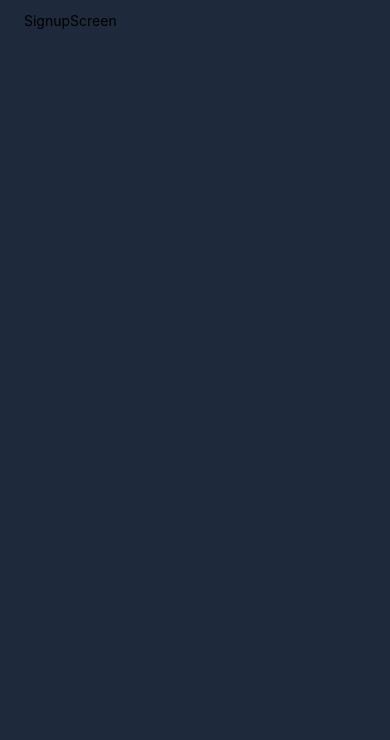
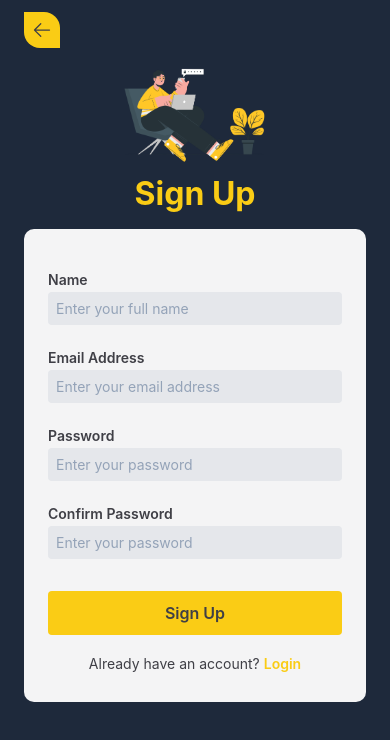
Before and after one commit to hngx-org/advice-ai-app, a React Native app: screen /Signup in a window 390 px wide. Shown: the top 740 px of the page. Built offline with nearby package versions, Linux system fonts and the light colour scheme.

Commit message:
SignupScreen Added

```diff
--- a/screens/LoginScreen.tsx
+++ b/screens/LoginScreen.tsx
@@ -38,7 +38,7 @@ const LoginScreen = ({ navigation }: Props) => {
 
       <Text
         style={{
-          fontSize: 36,
+          fontSize: 32,
           color: theme.secColor,
           textAlign: "center",
           fontWeight: "700",
--- a/screens/SignupScreen.tsx
+++ b/screens/SignupScreen.tsx
@@ -1,15 +1,116 @@
-import { StyleSheet, Text } from "react-native";
+import { StyleSheet, Image, View, Text, TouchableOpacity } from "react-native";
 import React from "react";
 import { NativeStackScreenProps } from "@react-navigation/native-stack";
 import { RootStackParamList } from "../navigation/AppNavigation";
-import { AppScreen } from "../components/shared";
+import {
+  AppScreen,
+  BackButton,
+  CustomButton,
+  InputField,
+} from "../components/shared";
+import { images } from "../assets/images";
+import { theme } from "../theme";
 
 type Props = NativeStackScreenProps<RootStackParamList, "Signup">;
 
 const SignupScreen = ({ navigation }: Props) => {
   return (
-    <AppScreen>
-      <Text>SignupScreen</Text>
+    <AppScreen isScrollable={true}>
+      <BackButton />
+
+      <View
+        style={{
+          alignItems: "center",
+          justifyContent: "center",
+          paddingHorizontal: 24,
+        }}
+      >
+        <Image
+          source={images.signupImage}
+          style={{
+            width: 200,
+            height: 100,
+            resizeMode: "contain",
+            marginBottom: 10,
+          }}
+        />
+      </View>
+
+      <Text
+        style={{
+          fontSize: 32,
+          color: theme.secColor,
+          textAlign: "center",
+          fontWeight: "700",
+          marginBottom: 16,
+        }}
+      >
+        Sign Up
+      </Text>
+
+      <View
+        style={{
+          backgroundColor: theme.textLight,
+          borderRadius: 10,
+          paddingVertical: 30,
+          paddingHorizontal: 24,
+        }}
+      >
+        <InputField label="Name" placeholder="Enter your full name" />
+
+        <InputField
+          label="Email Address"
+          placeholder="Enter your email address"
+        />
+
+        <InputField
+          label="Password"
+          placeholder="Enter your password"
+          secureTextEntry
+        />
+
+        <InputField
+          label="Confirm Password"
+          placeholder="Enter your password"
+          secureTextEntry
+        />
+
+        <CustomButton
+          text="Sign Up"
+          onPress={() => {}}
+          textStyle={{ fontSize: 16 }}
+          buttonStyle={{ marginVertical: 20 }}
+        />
+
+        <View
+          style={{
+            flexDirection: "row",
+            justifyContent: "center",
+          }}
+        >
+          <Text
+            style={{
+              fontSize: 14,
+              color: theme.textDark,
+              fontWeight: "400",
+            }}
+          >
+            Already have an account?{" "}
+          </Text>
+
+          <TouchableOpacity onPress={() => navigation.navigate("Login")}>
+            <Text
+              style={{
+                fontSize: 14,
+                color: theme.secColor,
+                fontWeight: "600",
+              }}
+            >
+              Login
+            </Text>
+          </TouchableOpacity>
+        </View>
+      </View>
     </AppScreen>
   );
 };
```
